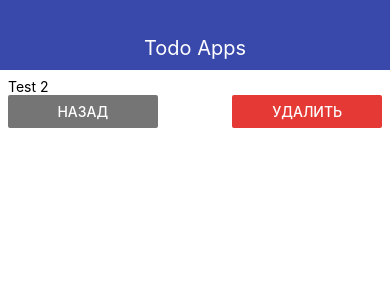
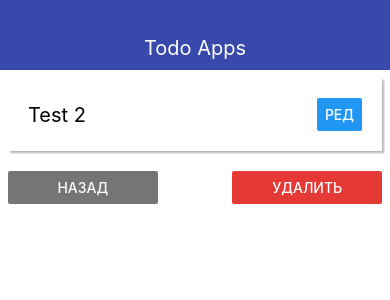
Before and after one commit to besrezen90/native-todos-app, a React Native app: screen / in a window 390 px wide. Shown: the top 300 px of the page. Built offline with nearby package versions, Linux system fonts and the light colour scheme.

Commit message:
add todo card

```diff
--- a/src/components/AddTodo.js
+++ b/src/components/AddTodo.js
@@ -33,7 +33,8 @@
   body: {
     flexDirection: "row",
     justifyContent: "space-between",
-    alignContent: "center"
+    alignContent: "center",
+    marginBottom: 20
   },
   input: {
     borderBottomColor: THEME.MAIN_COLOR,
--- /dev/null
+++ b/src/components/ui/AppCard.js
@@ -0,0 +1,21 @@
+import React from "react";
+import { StyleSheet, View } from "react-native";
+
+export const AppCard = ({ style, children }) => {
+  return <View style={{ ...styles.default, ...style }}>{children}</View>;
+};
+
+const styles = StyleSheet.create({
+  default: {
+    flexDirection: "row",
+    justifyContent: "space-between",
+    alignItems: "center",
+    padding: 20,
+    backgroundColor: "#fff",
+    elevation: 8,
+    shadowColor: "#000",
+    shadowRadius: 2,
+    shadowOpacity: 0.3,
+    shadowOffset: { width: 2, height: 2 }
+  }
+});
--- a/src/screens/MainScreen.js
+++ b/src/screens/MainScreen.js
@@ -6,14 +6,13 @@
 
 export const MainScreen = ({ todos, onAddTodo, onDeleteTodo, onSelect }) => {
   return (
-    <View>
+    <View style={styles.todos}>
       <AddTodo onAddTodo={onAddTodo} />
 
       <FlatList
         keyExtractor={item => item.id.toString()}
         data={todos}
         renderItem={({ item }) => <Todo key={item.id} todo={item} onDeleteTodo={onDeleteTodo} onSelect={onSelect} />}
-        style={styles.todos}
       />
     </View>
   );
--- a/src/screens/TodoScreen.js
+++ b/src/screens/TodoScreen.js
@@ -1,11 +1,15 @@
 import React from "react";
 import { StyleSheet, View, Text, Button } from "react-native";
+import { AppCard } from "../components/ui/AppCard";
 import { THEME } from "../theme";
 
 export const TodoScreen = ({ todo, goBack }) => {
   return (
     <View>
-      <Text>{todo.title}</Text>
+      <AppCard style={styles.card}>
+        <Text style={styles.title}>{todo.title}</Text>
+        <Button title='Ред' />
+      </AppCard>
       <View style={styles.buttons}>
         <View style={styles.button}>
           <Button onPress={goBack} color={THEME.GRAY_COLOR} title='Назад' />
@@ -25,5 +29,11 @@
   },
   button: {
     width: "40%"
+  },
+  card: {
+    marginBottom: 20
+  },
+  title: {
+    fontSize: 20
   }
 });
```
